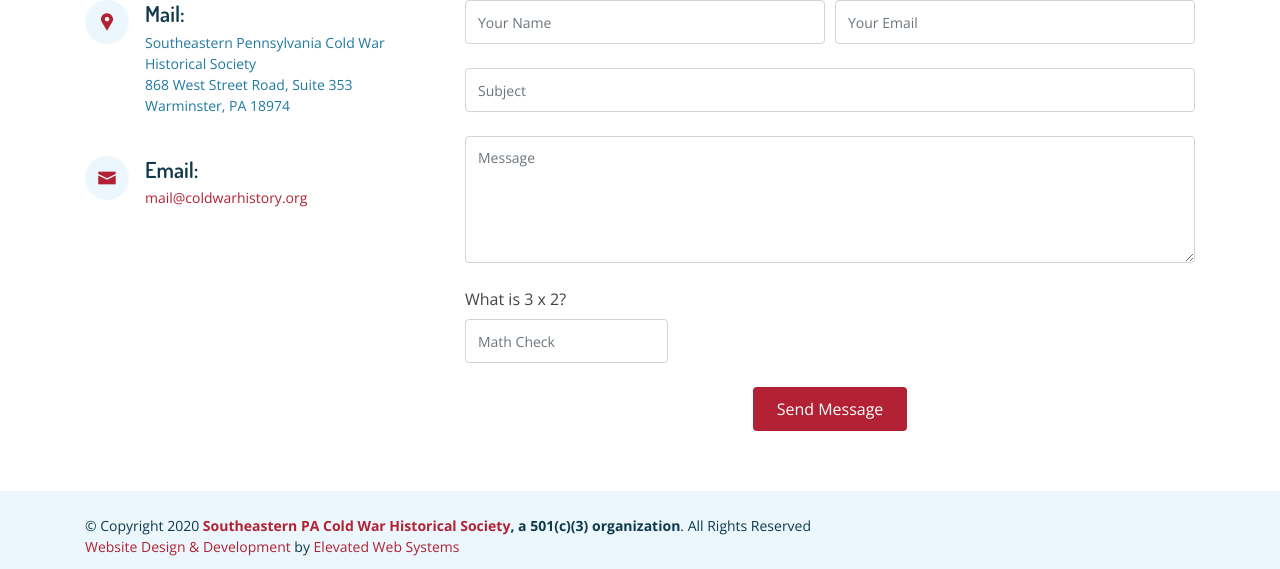
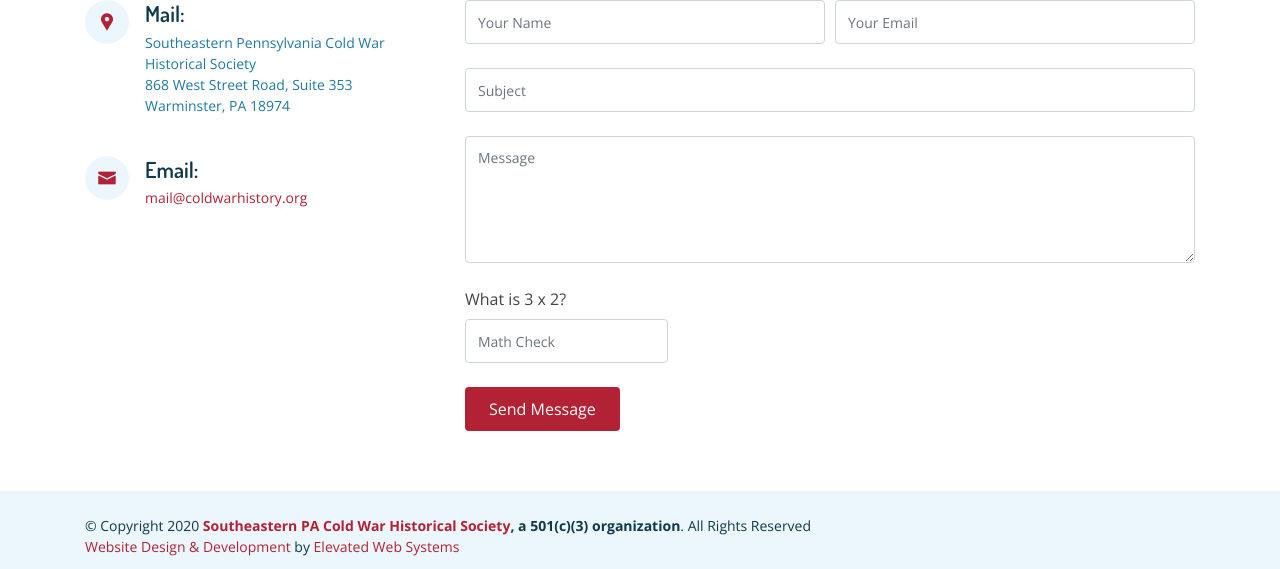
Before and after one commit to jtangir87/vetwallofhonor, a Django app: template templates/home.html in a window 1280 px wide. Shown: the part 2305-2874 px from the top of the page. Run offline with Django 3.2, Linux system fonts and the light colour scheme; the template is opened without the code that fills it: values that come from a table or form of the project are taken from there, others are empty; parts of the project's set-up code (start-up, migrations or seed data) failed here and were passed over; some libraries are stand-ins or nearby versions.

Commit message:
move submit button alignment

```diff
--- a/templates/home.html
+++ b/templates/home.html
@@ -255,7 +255,7 @@
                   <input type="text" class="form-control" name="math_check" id="id_math_check" rows="5" data-rule="required" placeholder="Math Check"></input>
                 </div>
               </div>
-                <div class="text-center">
+                <div>
                   <button class="g-recaptcha"
                     data-sitekey="6LdTxBUaAAAAAAbdD34Vt64t_X-4j9yORB2c0Pzm"
                     data-callback='onSubmit'
```
